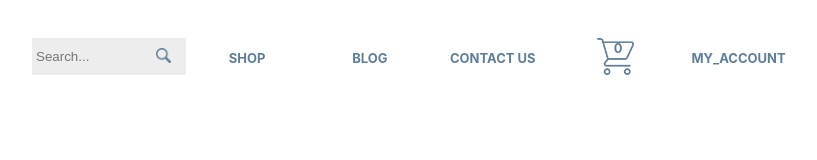
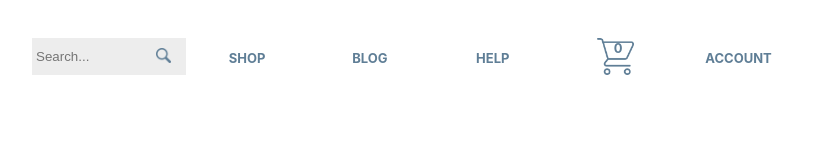
Before and after one commit to NikolasPlatonov/zenbit_store, a React (Create React App) app: page / in a window 1280 px wide. Shown: the top 160 px of the page, without its empty margins (224-1041 px from the left). Built offline with nearby package versions, Linux system fonts and the light colour scheme.

Commit message:
Red color for menu btn after clicked added

```diff
--- a/src/components/Header/Header.js
+++ b/src/components/Header/Header.js
@@ -41,13 +41,19 @@ export const Header = ({
 
       <div className={s.menu_container}>
         <div className={s.menu_btn}>
-          <NavLink to="/products">SHOP</NavLink>
+          <NavLink to="/products" activeClassName={s.active}>
+            SHOP
+          </NavLink>
         </div>
         <div className={s.menu_btn}>
-          <NavLink to="/blog">BLOG</NavLink>
+          <NavLink to="/blog" activeClassName={s.active}>
+            BLOG
+          </NavLink>
         </div>
         <div className={s.menu_btn}>
-          <NavLink to="/contacts">CONTACT US</NavLink>
+          <NavLink to="/contacts" activeClassName={s.active}>
+            HELP
+          </NavLink>
         </div>
 
         <div className={s.menu_btn}>
@@ -59,7 +65,9 @@ export const Header = ({
         </div>
 
         <div className={s.menu_btn}>
-          <NavLink to="/login">MY_ACCOUNT</NavLink>
+          <NavLink to="/login" activeClassName={s.active}>
+            ACCOUNT
+          </NavLink>
         </div>
       </div>
     </div>
--- a/src/components/Header/Header.module.css
+++ b/src/components/Header/Header.module.css
@@ -46,6 +46,10 @@
   font-size: 13px;
 }
 
+.menu_btn a.active {
+  color: #ff5e3a;
+}
+
 .cart_image {
   background-image: url('./../../assets/images/shopping-cart.png');
   background-repeat: no-repeat;
```
Also changed, not shown: src/assets/images/active_shopping-cart.png (added).
